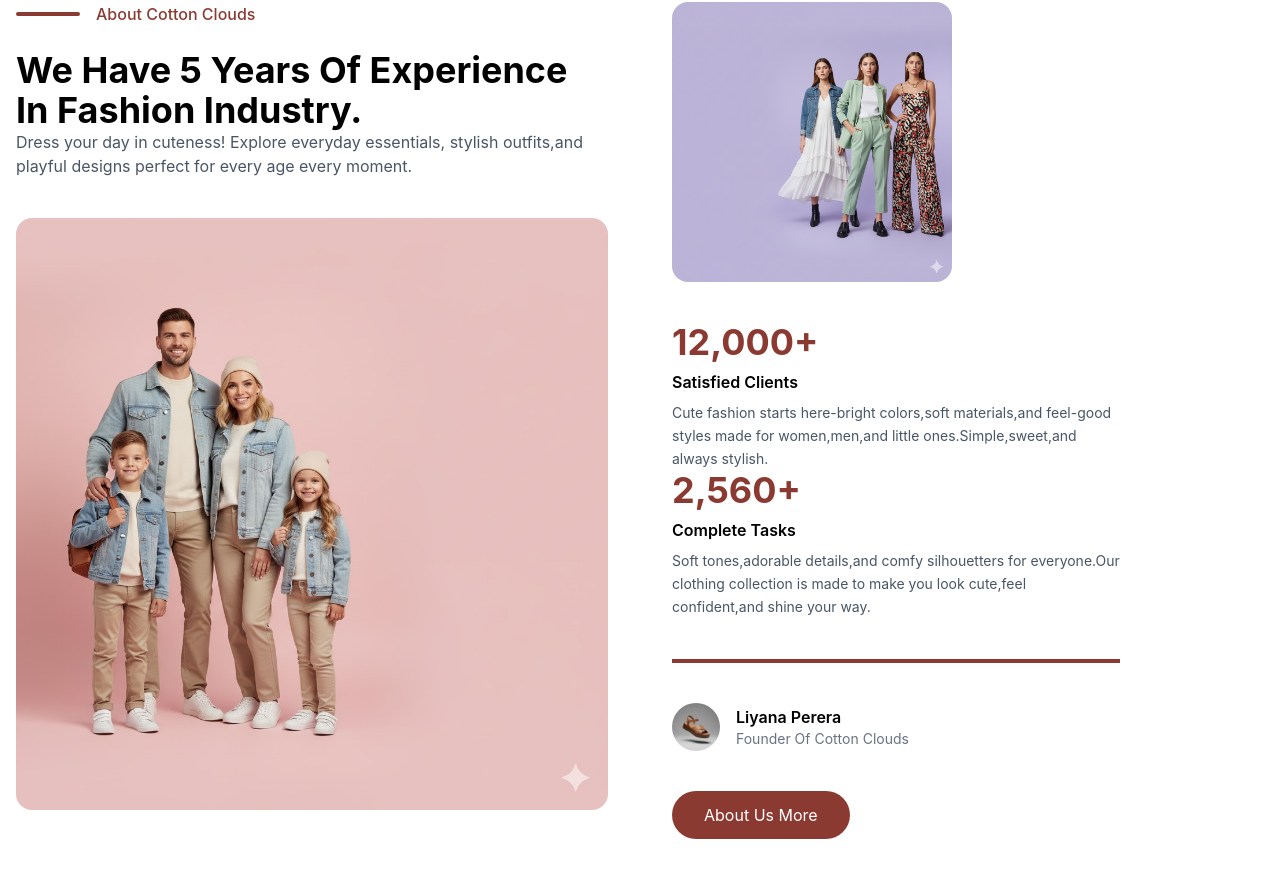
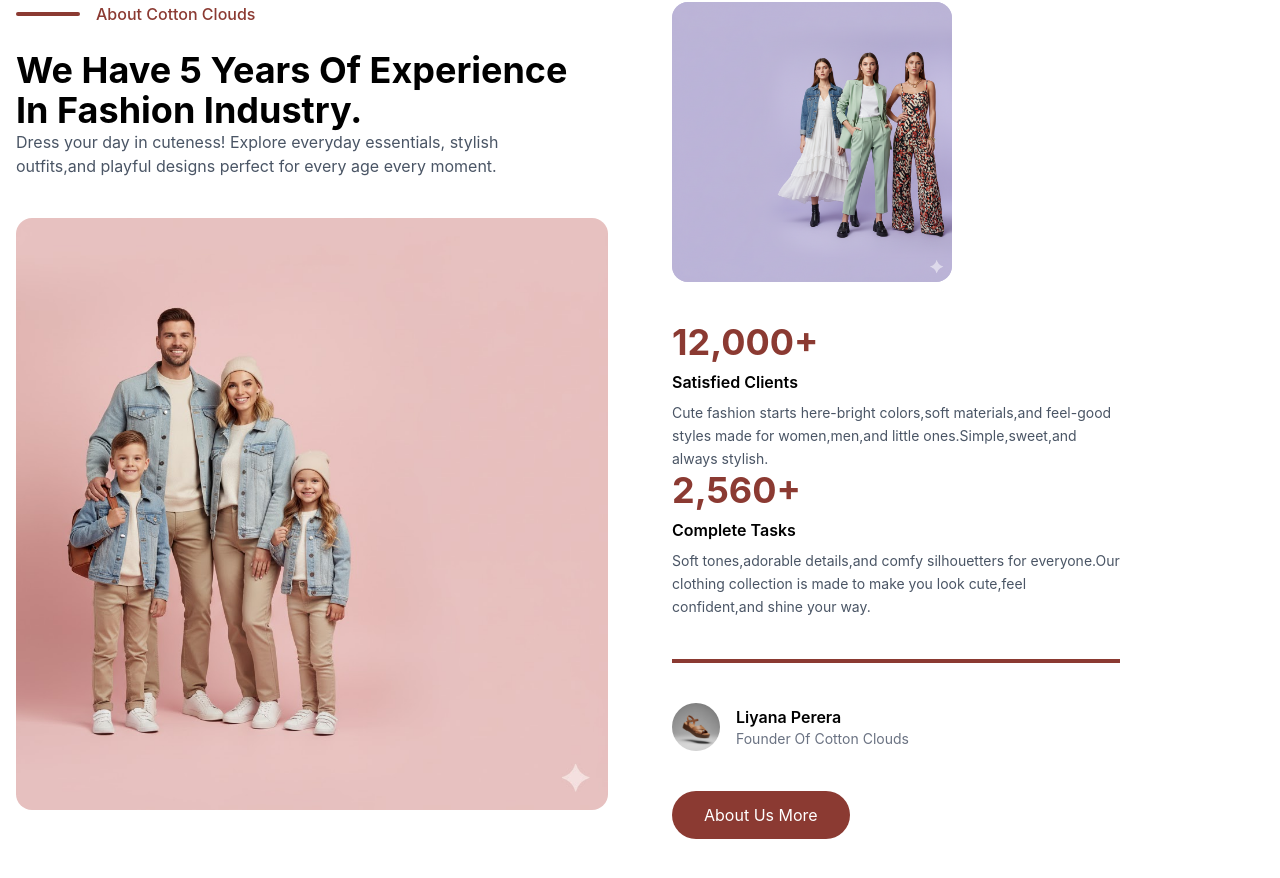
Before and after one commit to supunyasanthaofficial/Cotton, a React (Vite) app: page /about-us in a window 1280 px wide. Shown: the part 1112-1990 px from the top of the page. Built offline with nearby package versions, Linux system fonts and the light colour scheme.

Commit message:
change the paragraph color

```diff
--- a/src/components/AboutSection.jsx
+++ b/src/components/AboutSection.jsx
@@ -19,7 +19,7 @@ export default function AboutSection() {
               We Have 5 Years Of Experience <br />
               In Fashion Industry.
             </h2>
-            <p className="text-gray-600 max-w-xl mb-10">
+            <p className="text-gray-600  max-w-lg mb-10">
               Dress your day in cuteness! Explore everyday essentials, stylish
               outfits,and playful designs perfect for every age every moment.
             </p>
```
